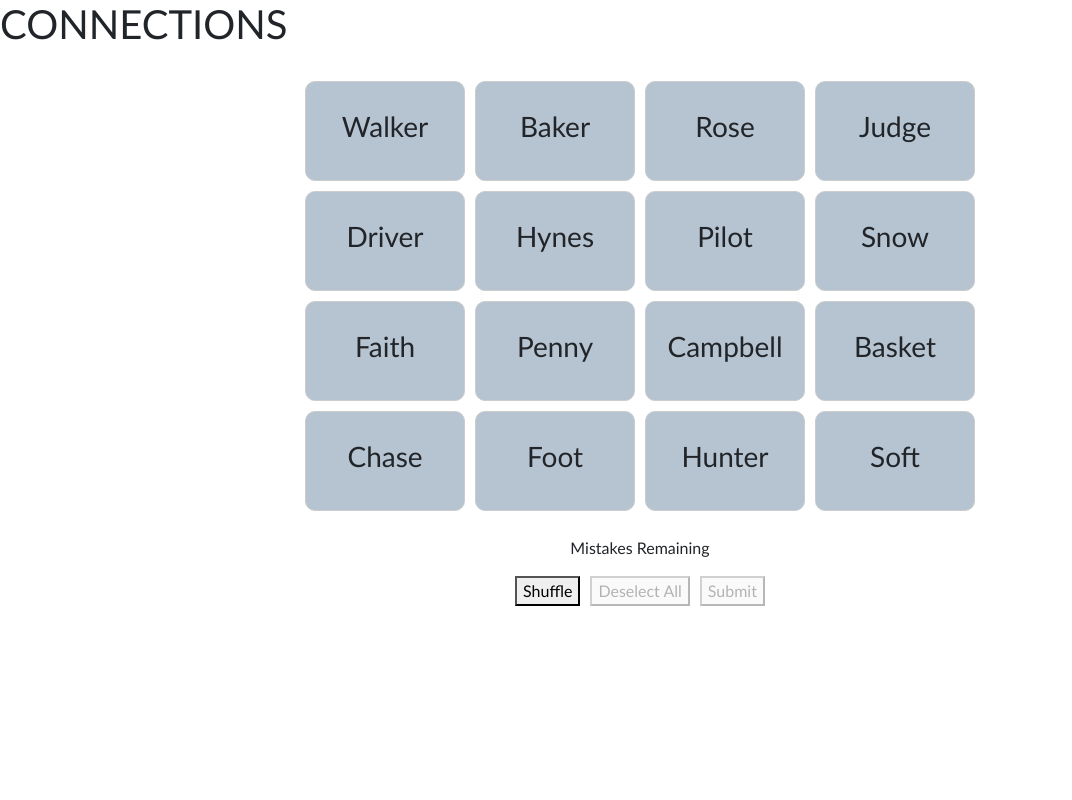
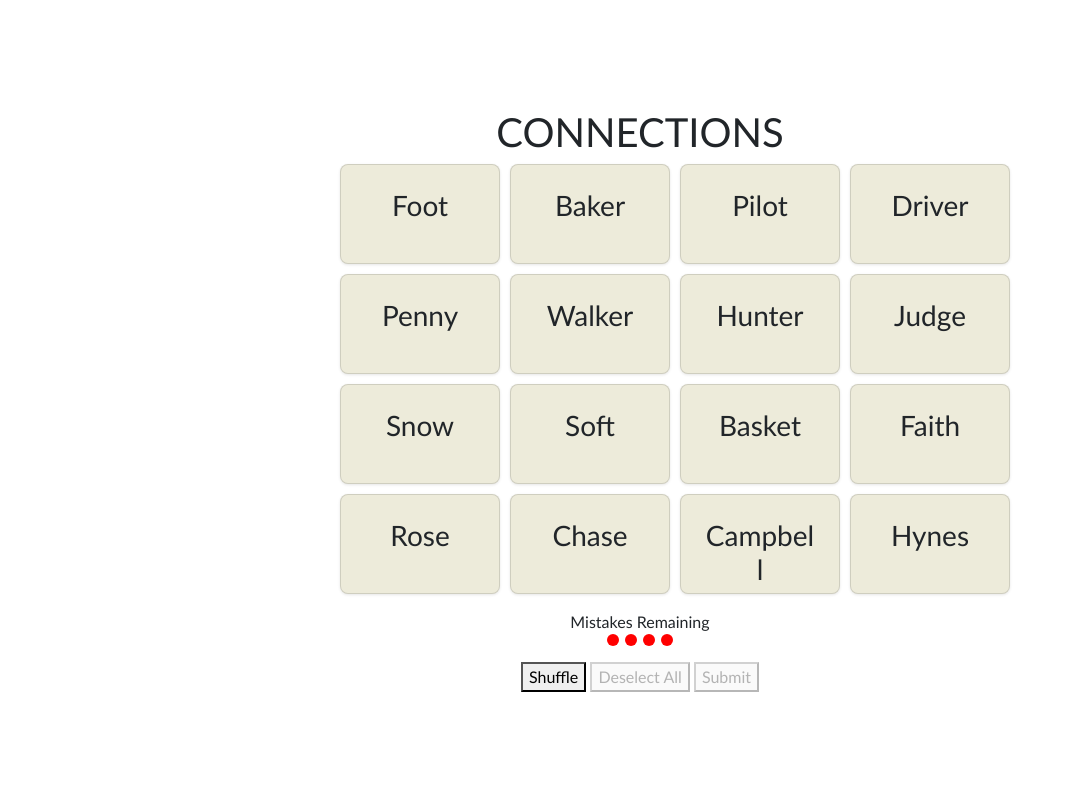
Before and after one commit to ebroadwater/fun-games, a PHP site: template views/connections.php in a window 1280 px wide. Shown: the whole page, without its empty margins (0-1072 px from the left). Run offline with PHP 8.4, Linux system fonts and the light colour scheme; the template is opened without the code that fills it, so the values that code supplies are empty.

Commit message:
most of functionality of connections, add frontend logic

```diff
--- a/public/css/main.css
+++ b/public/css/main.css
@@ -1,14 +1,19 @@
 body {
     font-family: "Gill Sans", "Gill Sans MT", Calibri, "Trebuchet MS", sans-serif;
+    margin: 0;
+    padding: 2rem;
+    display: flex;
+    justify-content: center;
+    align-items: center;
 }
-.custom-card {
+/* .custom-card {
     background-color: #b6c3d0;
     border: 1px solid #ccc;
     border-radius: 10px;
     display: flex;
     justify-content: center;
     align-items: center;
-}
+} */
 .centered-text {
     text-align: center;
 }
@@ -18,35 +23,84 @@ body {
   align-items: center;
   justify-content: center;
 }
-.grid-container{
-    display: grid;
-    grid-template-columns: repeat(4, 160px);
-    gap: 10px;
-    justify-content: center;
-}
 .grid-item {
   width: 160px; /* match grid column width */
   height: 100px;
 }
 .options-container {
-    display: flex;
-    justify-content: center;
-    align-items: center;
-    gap: 10px;
+    margin-top: 1rem;
 }
 .card.selected {
     background-color:steelblue;
     color: white;
 }
 .easy {
-    background-color: rgb(248, 248, 115);
+    background-color: #f9df6d;
 }
 .intermediate {
-    background-color: rgb(45, 140, 45);
+    background-color: #a0c35a;
 }
 .advanced {
-    background-color: rgb(82, 82, 246);
+    background-color: #b0c4ef;
 }
 .difficult {
-    background-color: rgb(164, 88, 164);
+    background-color: #ba81c5;
 }
+.dot {
+    display: inline-block;
+    width: 12px;
+    height: 12px;
+    background-color: red;
+    border-radius: 50%;
+    margin: 0 3px;
+}
+.solved-group {
+    margin-bottom: 20px;
+    border-bottom: 1px solid #ccc;
+}
+.solved-row {
+    display: flex;
+    gap: 10px;
+    justify-content: center;
+}
+.unsolved-grid {
+    display: grid;
+    grid-template-columns: repeat(4, 1fr);
+    gap: 10px;
+}
+.word-grid {
+    display:flex;
+    flex-direction: column;
+}
+.game-container {
+    max-width: 600px;
+    margin: auto;
+    text-align: center;
+}
+.card {
+    background-color: #edebda;
+    border-radius: 8px;
+    padding: 1.5rem;
+    text-align: center;
+    font-weight: bold;
+    cursor: pointer;
+    box-shadow: 0 1px 3px rgba(0, 0, 0, 0.1);
+    transition: all 0.3s ease;
+    will-change: transform, opacity;
+}
+.card.fade-out {
+    transform: translateY(-20px);
+    opacity: 0;
+    transition: transform 0.4s ease-in-out, opacity 0.4s ease-in-out;
+}
+.solved-group {
+    padding: 1rem;
+    border-radius: 10px;
+    margin-bottom: 10px;
+    width: 670px;
+}
+.solved-group h3 {
+    margin: 0 0 0.5rem;
+    color: black;
+    font-weight: bold;
+}
--- a/views/connections.php
+++ b/views/connections.php
@@ -17,82 +17,63 @@
                 array_push($word_list, $word);
             }
         }
-        shuffle($word_list);
+        // shuffle($word_list);
     ?>
     <head>
         <link href="https://cdn.jsdelivr.net/npm/bootstrap@5.0.2/dist/css/bootstrap.min.css" rel="stylesheet" integrity="sha384-EVSTQN3/azprG1Anm3QDgpJLIm9Nao0Yz1ztcQTwFspd3yD65VohhpuuCOmLASjC" crossorigin="anonymous">
         <link rel="stylesheet" href="public/css/main.css">
         <title>Connections</title>
     </head>
-    <h1>CONNECTIONS</h1>
-    <div class="container full-page-center">
-        <div class="grid-container">
-            <?php
-                // Display cards
-                foreach ($word_list as $word){
-                    echo '<div class="grid-item">';
-                    echo '<div class="card custom-card h-100">';
-                    echo "<h3>$word</h3></div></div>";
-                }
-            ?>
+    <div class="game-container">
+        <h1 class="game-title">CONNECTIONS</h1>
+        <div class="word-grid" id="grid-container"></div>
+
+        <div class="options-container" >
+            <p style="margin: 0;">Mistakes Remaining</p>
+            <div id="mistake-dots"></div>
         </div>
-    </div>
-    <span class="options-container"><p>Mistakes Remaining</p></span>
-    <div class="options-container">
-        <button type="button" id="shuffle-btn">Shuffle</button>
-        <button type="button" id="deselect-btn" disabled="true">Deselect All</button>
-        <button type="button" id="submit-btn" disabled="true">Submit</button>
+        <div class="options-container">
+            <button type="button" id="shuffle-btn">Shuffle</button>
+            <button type="button" id="deselect-btn" disabled="true">Deselect All</button>
+            <button type="button" id="submit-btn" disabled="true">Submit</button>
+        </div>
     </div>
 </html>
 
 <script>
     const groups = <?php echo json_encode($json_data); ?>;
+    const rawWordList = <?php echo json_encode($word_list); ?>;
 
-    const items = document.getElementsByClassName('grid-item');
     const selectedWords = new Set();
 
-    for (const item of items){
-        item.addEventListener('click', () => {
-            const card = item.querySelector('.card');
-            const word = card.textContent.trim();
+    let gameState, wordList, mistakesLeft, solvedGroups;
 
-            // Only select card if there aren't already 4 selected
-            if (selectedWords.has(word)){
-                card.classList.toggle('selected');
-                selectedWords.delete(word);
-            }
-            else if (selectedWords.size < 4){
-                card.classList.toggle('selected');
-                selectedWords.add(word);
-            }
-
-            // Enable /disable deselect all buttom
-            if (selectedWords.size > 0){
-                document.getElementById('deselect-btn').disabled = false;
-            } else {
-                document.getElementById('deselect-btn').disabled = true;
-            }
-            // Enable / disable submit button
-            if (selectedWords.size == 4){
-                document.getElementById('submit-btn').disabled = false;
-            } else {
-                document.getElementById('submit-btn').disabled = true;
-            }
-            // console.log([...selectedWords]); // output contents of selectedWords
-        });
+    if (!localStorage.getItem('gameState')) {
+        // First time --> shuffle word list and store it
+        gameState = {
+            wordList: [...rawWordList].sort(() => 0.5 - Math.random()),
+            mistakesLeft: 4,
+            solvedGroups: []  // Each item: {group, level, words}
+        };
+        localStorage.setItem('gameState', JSON.stringify(gameState));
+    } else {
+        gameState = JSON.parse(localStorage.getItem('gameState'));
     }
+    wordList = gameState.wordList;
+    mistakesLeft = gameState.mistakesLeft;
+    solvedGroups = gameState.solvedGroups;
 
     document.getElementById('deselect-btn').addEventListener('click', () => {
         clearAnswers();
     });
 
-    // document.getElementById('shuffle-btn').addEventListener('click', () => {
-    //     location.reload();
-    // });
+    document.getElementById('shuffle-btn').addEventListener('click', () => {
+        gameState.wordList = [...rawWordList].sort(() => 0.5 - Math.random());
+        localStorage.setItem('gameState', JSON.stringify(gameState));
+        location.reload();
+    });
 
     document.getElementById('submit-btn').addEventListener('click', () => {
-        // const chosen = Array.from(selectedWords);
-        // console.log("Submitting:", chosen);
         validateAnswers();
     });
 
@@ -102,29 +83,133 @@
         for (const card of selectedCards){
             card.classList.remove('selected');
         }
+        document.getElementById('submit-btn').disabled = true;
+        document.getElementById('deselect-btn').disabled = true;
     }
 
-    function validateAnswers(){
-        console.log(groups);
+    function addCardListeners() {
+        const items = document.getElementsByClassName('grid-item');
+        for (const item of items){
+            item.addEventListener('click', () => {
+                const card = item.querySelector('.card');
+                const word = card.textContent.trim();
 
+                // Only select card if there aren't already 4 selected
+                if (selectedWords.has(word)){
+                    card.classList.toggle('selected');
+                    selectedWords.delete(word);
+                }
+                else if (selectedWords.size < 4){
+                    card.classList.toggle('selected');
+                    selectedWords.add(word);
+                }
+                // Enable /disable deselect all and submit button
+                document.getElementById('deselect-btn').disabled = selectedWords.size === 0;
+                document.getElementById('submit-btn').disabled = selectedWords.size !== 4;
+            });
+        }
+    }
+
+    function renderDots() {
+        const dotContainer = document.getElementById('mistake-dots');
+        dotContainer.innerHTML = ''; // Clear existing dots
+        for (let i = 0; i < mistakesLeft; i++){
+            const dot = document.createElement('span');
+            dot.className = 'dot';
+            dotContainer.appendChild(dot);
+        }
+    }
+
+    function displayCards() {
+        const gridContainer = document.getElementById('grid-container');
+        gridContainer.innerHTML = '';
+
+        // Display solved groups
+        for (const group of solvedGroups){
+            const section = document.createElement('div');
+            section.classList.add('solved-group');
+            section.classList.add(`${group.level}`);
+
+            const title = document.createElement('h3');
+            title.textContent = group.group;
+            section.appendChild(title);
+
+            const row = document.createElement('div');
+            row.classList.add('solved-row');
+
+            for (const word of group.words){
+                const w = document.createElement('h4');
+                w.innerHTML = word;
+                row.appendChild(w);
+            }
+
+            section.appendChild(row);
+            gridContainer.appendChild(section);
+        }
+
+        // Display remaining words
+        const remainingWords = getRemainingWords();
+        const unsolvedGrid = document.createElement('div');
+        unsolvedGrid.classList.add('unsolved-grid');
+
+        for (const word of remainingWords){
+            const card = createCard(word);
+            unsolvedGrid.appendChild(card);
+        }
+        gridContainer.appendChild(unsolvedGrid);
+
+        // Re-add card listeners
+        addCardListeners();
+        renderDots();
+    }
+
+    function createCard(word) {
+        const gridItem = document.createElement('div');
+        gridItem.className = 'grid-item';
+
+        const card = document.createElement('div');
+        card.className = 'card custom-card h-100';
+        card.innerHTML = `<h3>${word}</h3>`;
+
+        gridItem.appendChild(card);
+        return gridItem;
+    }
+
+    function getRemainingWords() {
+        const solvedWords = solvedGroups.flatMap(group => group.words);
+        return wordList.filter(word => !solvedWords.includes(word));
+    }
+
+    function validateAnswers() {
         const chosen = Array.from(selectedWords);
-        const selectedCards = document.querySelectorAll('.card.selected');
-        console.log("Selected:", chosen);
-
-        let count = 0;
+        let isFound = false;
 
         for (const group of groups){
-            var words = group.words;
-
-            var overlap = chosen.filter(word => words.includes(word));
+            const overlap = chosen.filter(word => group.words.includes(word));
 
             if (overlap.length == 4){
+                isFound = true;
                 console.log(`CORRECT! Group: ${group.group}`);
-                groupLevel = group.level;
-                selectedCards.forEach(element => {
-                    element.classList.add(`${groupLevel}`);
-                });
-                clearAnswers();
+
+                // Animate selected cards out
+                const cards = document.querySelectorAll('.card.selected');
+                for (const card of cards) {
+                    card.classList.add('fade-out');
+                }
+
+                // Wait for animation to finish before updating DOM
+                setTimeout(() => {
+                    solvedGroups.push({
+                        group: group.group,
+                        level: group.level,
+                        words: group.words
+                    });
+                    gameState.solvedGroups = solvedGroups;
+                    localStorage.setItem('gameState', JSON.stringify(gameState));
+
+                    clearAnswers();
+                    displayCards();
+                }, 400); // match CSS transition duration
                 break;
             }
             else if (overlap.length == 3){
@@ -132,5 +217,19 @@
                 break;
             }
         }
+
+        if (!isFound){
+            mistakesLeft -= 1;
+
+            gameState.mistakesLeft = mistakesLeft;
+            localStorage.setItem('gameState', JSON.stringify(gameState));
+            renderDots();
+
+            if (mistakesLeft == 0){
+                console.log("GAME OVER");
+            }
+        }
     }
+
+    displayCards();
 </script>
```
